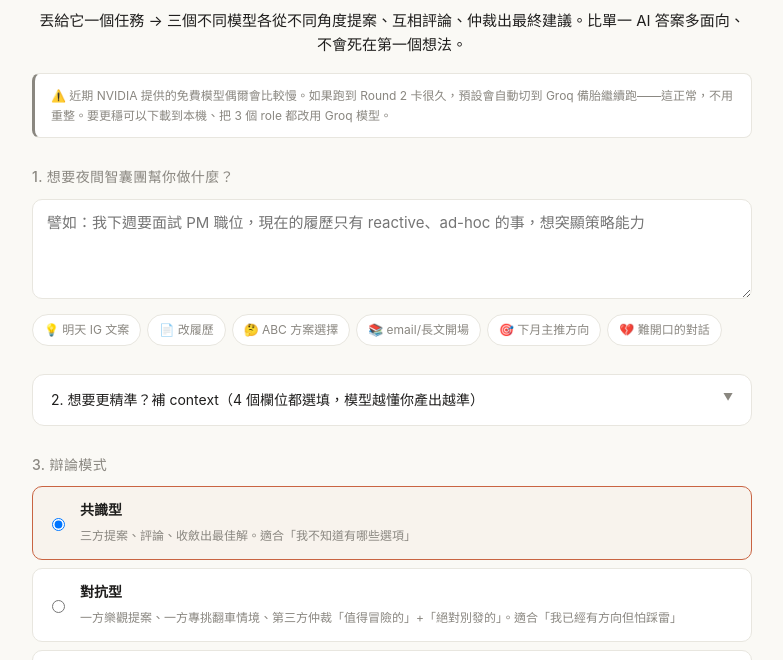
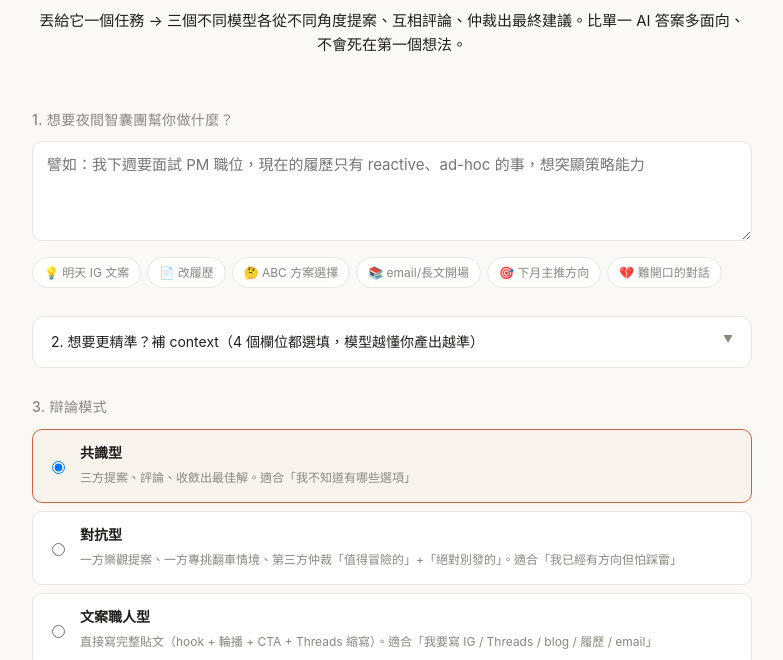
Before and after one commit to ailifelabtw/night-worker, a website: page worker/public/index.html in a window 1280 px wide. Shown: the part 126-786 px from the top of the page, without its empty margins (248-1031 px from the left). Drawn offline with Linux system fonts and the light colour scheme.

Commit message:
ux: 兩條提醒合一框、文字精簡、強調是免費資源限制不是工具問題

```diff
--- a/worker/public/index.html
+++ b/worker/public/index.html
@@ -51,17 +51,6 @@ header .sub { color: var(--text); font-size: 15px; margin-top: 12px; line-height
   line-height: 1.65;
 }
 .banner .lbl { font-size: 11px; color: var(--muted); margin-bottom: 8px; letter-spacing: 0.5px; }
-
-.notice {
-  background: var(--panel);
-  border: 1px solid var(--border);
-  border-left: 3px solid var(--muted);
-  border-radius: 8px;
-  padding: 12px 16px;
-  margin: -8px 0 24px;
-  font-size: 12px; color: var(--muted);
-  line-height: 1.65;
-}
 
 .section { margin: 28px 0; }
 .section h2 { font-size: 14px; color: var(--muted); margin: 0 0 10px; font-weight: 500; letter-spacing: 0.4px; }
@@ -220,11 +209,7 @@ footer a { color: var(--muted); text-decoration: underline; }
   </header>
 
   <div class="banner" id="modeBanner">
-    這個只是快速試用的 Demo 版，建議在 Claude Code 裡面按自己的狀況客製化，才會有更好的效果喔！
-  </div>
-
-  <div class="notice">
-    ⚠️ 近期 NVIDIA 提供的免費模型偶爾會比較慢。如果跑到 Round 2 卡很久，預設會自動切到 Groq 備胎繼續跑——這正常，不用重整。要更穩可以下載到本機、把 3 個 role 都改用 Groq 模型。
+    這是 Demo 版。NVIDIA 提供的免費模型偶爾會比較慢——卡住會自動切備胎，是免費資源的限制、不是工具壞掉。想要更穩、能客製化，建議用 Claude Code 跑一份自己的。
   </div>
 
   <!-- 表單 -->
```
